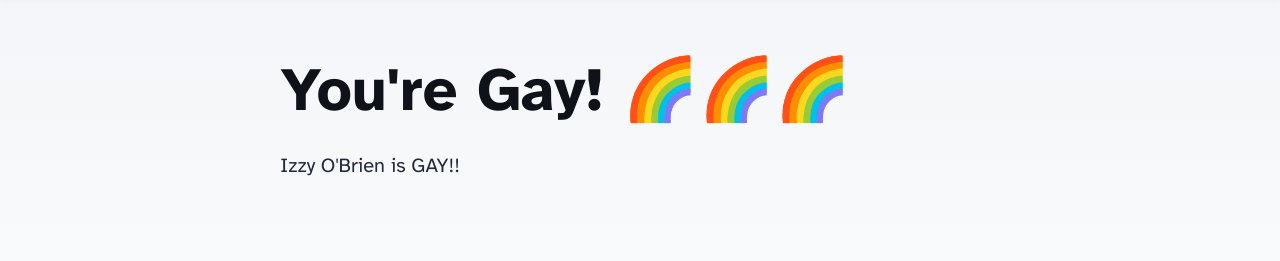
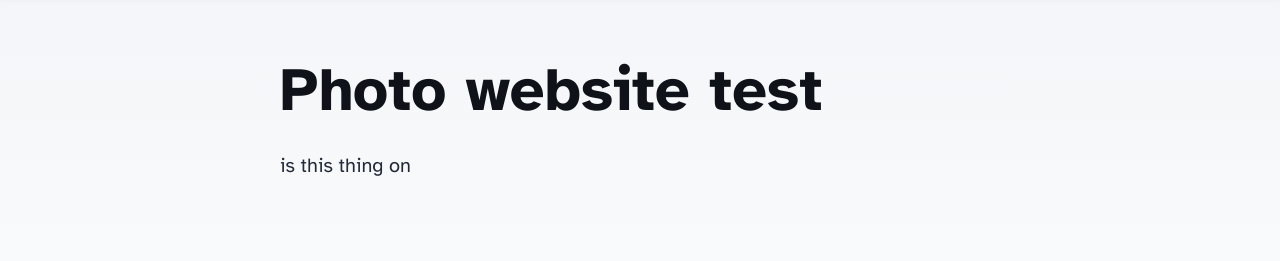
Before and after one commit to shotbydani/astro-port, an Astro site: page / in a window 1280 px wide. Shown: the part 81-342 px from the top of the page. Built offline with nearby package versions, Linux system fonts and the light colour scheme; Astro itself is replaced by a stand-in of ours.

Commit message:
homepage edit

```diff
--- a/src/pages/index.astro
+++ b/src/pages/index.astro
@@ -13,9 +13,9 @@ import { SITE_TITLE, SITE_DESCRIPTION } from '../consts';
 	<body>
 		<Header />
 		<main>
-			<h1>You're Gay! 🌈🌈🌈 </h1>
+			<h1>Photo website test</h1>
 			<p>
-				Izzy O'Brien is GAY!!
+				is this thing on
 			</p>
 		</main>
 		<Footer />
```
